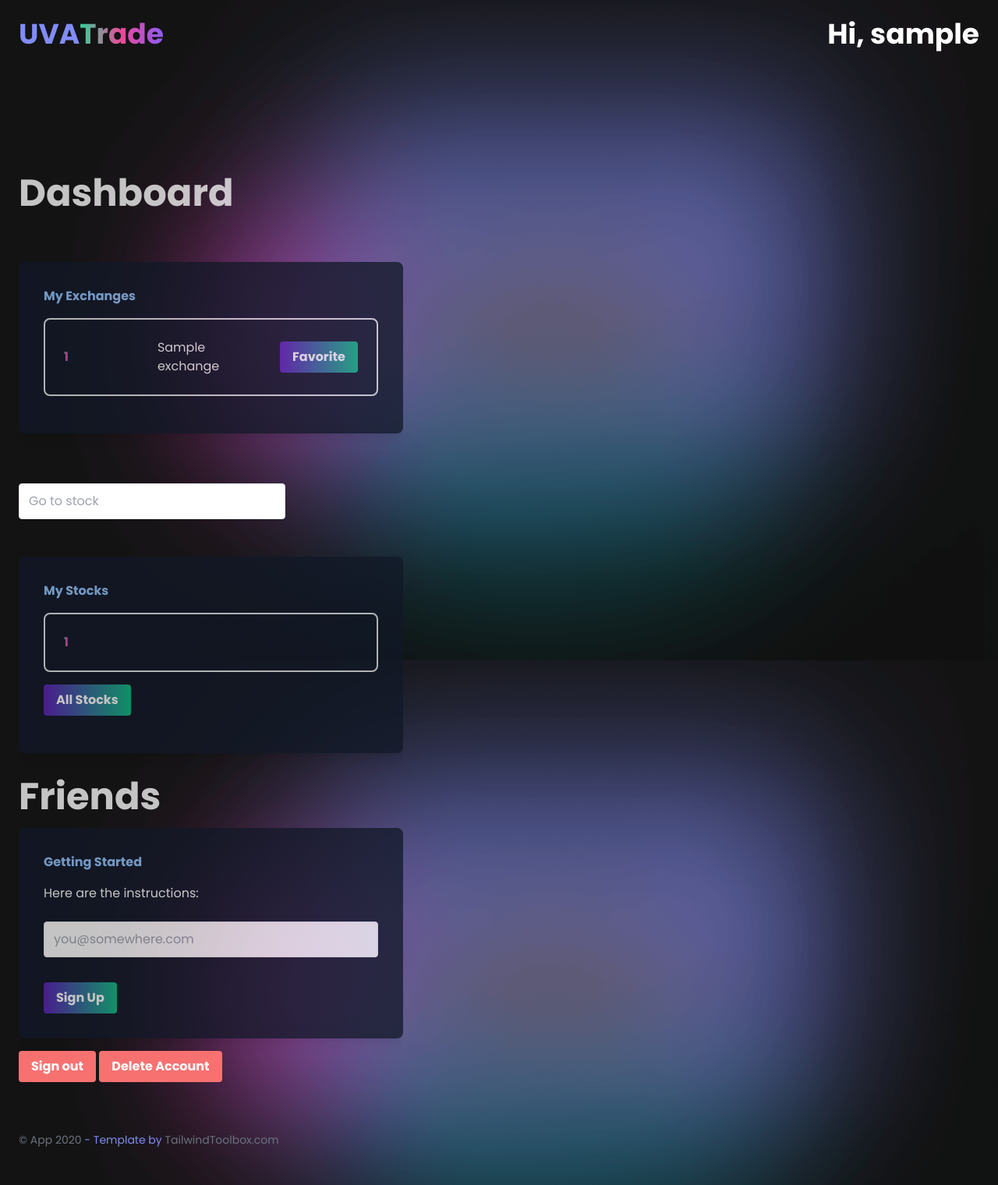
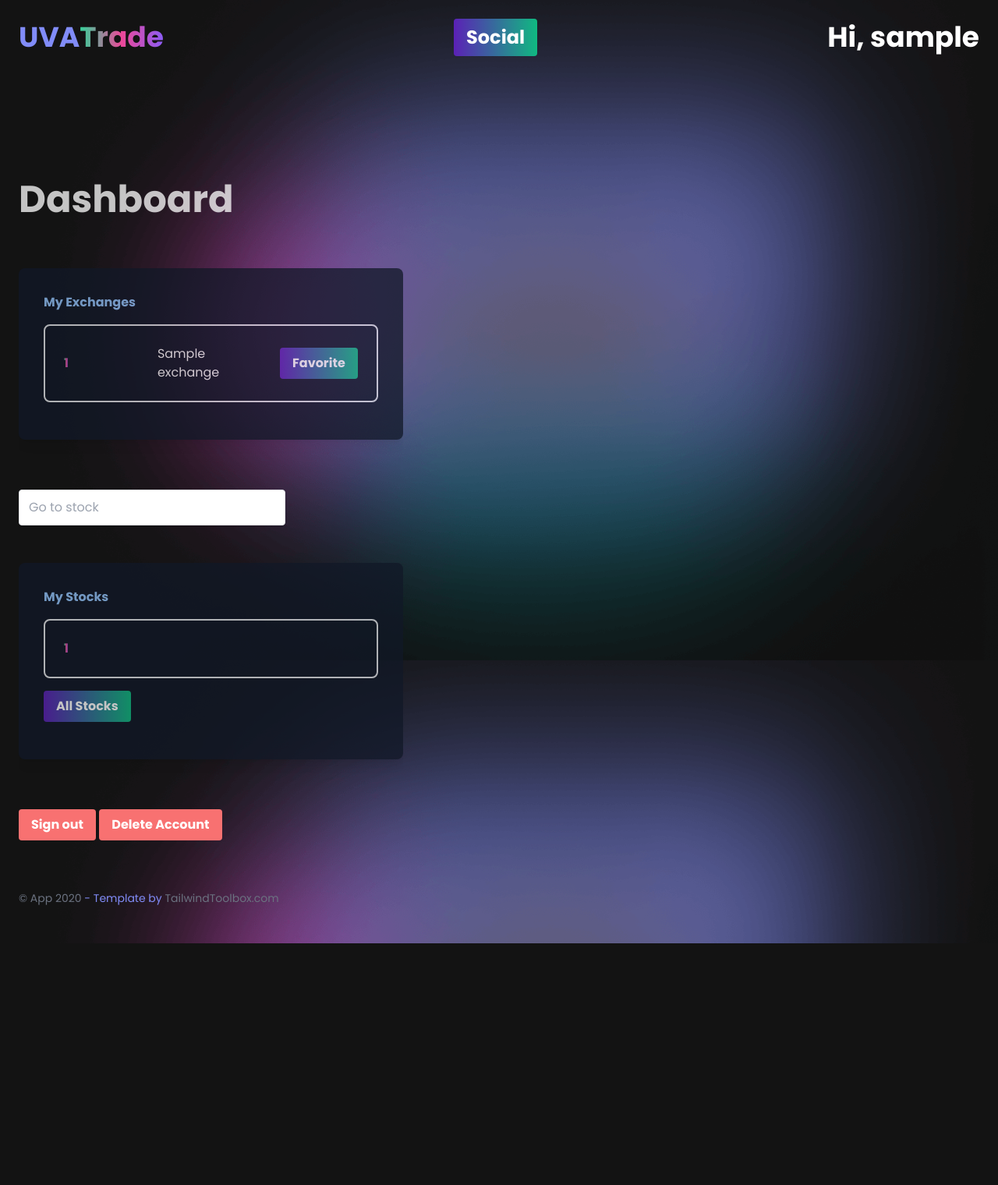
Before and after one commit to bryan-eastwood/cs4750-stock-app, a Flask app: template templates/dashboard.html in a window 1280 px wide. Shown: the whole page at 78% size. After the commit the page ends 1210 px from the top, so only its background shows below. Run offline with Flask 2, Linux system fonts and the light colour scheme; the template is opened without the code that fills it: most values are stand-ins (such as "Sample title", 1, 10 or a date in 2020); some libraries are stand-ins or nearby versions.

Commit message:
social button works

```diff
--- a/templates/dashboard.html
+++ b/templates/dashboard.html
@@ -29,6 +29,15 @@
           <a class="flex items-center text-indigo-400 no-underline hover:no-underline font-bold text-2xl lg:text-4xl" href="#">
             UVA<span class="bg-clip-text text-transparent bg-gradient-to-r from-green-400 via-pink-500 to-purple-500">Trade</span>
           </a>
+          <a>
+            <form action="/social" method="get">
+              <button
+                class="items-center object-none object-right bg-gradient-to-r from-purple-800 to-green-500 hover:from-pink-500 hover:to-green-500 text-white text-2xl font-bold py-2 px-4 rounded focus:ring transform transition hover:scale-105 duration-300 ease-in-out"
+                type="submit">
+                Social
+              </button>
+            </form>
+          </a>
           <a class="flex items-end text-white no-underline hover:no-underline font-bold text-2xl lg:text-4xl" href="#">
             Hi, {{ usernamelogin }}
           </a>
@@ -41,6 +50,10 @@
           <h1 class="my-4 text-3xl md:text-5xl text-white opacity-75 font-bold leading-tight text-center md:text-left">
             Dashboard
           </h1>
+
+
+
+
           <br></br>
 
           <form action="/favorite" method="get" class="bg-gray-900 opacity-75 w-full shadow-lg rounded-lg px-8 pt-6 pb-8 mb-4">
@@ -129,35 +142,8 @@
             </div>
           </form>
 
-          <h1 class="my-4 text-3xl md:text-5xl text-white opacity-75 font-bold leading-tight text-center md:text-left">
-            Friends
-          </h1>
+          <br></br>
 
-          <form class="bg-gray-900 opacity-75 w-full shadow-lg rounded-lg px-8 pt-6 pb-8 mb-4">
-            <div class="mb-4">
-              <label class="block text-blue-300 py-2 font-bold mb-2" for="emailaddress">
-                Getting Started
-              </label>
-
-              <p class="mb-6 text-white">Here are the instructions:</p>
-
-              <input
-                class="shadow appearance-none border rounded w-full p-3 text-gray-700 leading-tight focus:ring transform transition hover:scale-105 duration-300 ease-in-out"
-                id="emailaddress"
-                type="text"
-                placeholder="you@somewhere.com"
-              />
-            </div>
-
-            <div class="flex items-center justify-between pt-4">
-              <button
-                class="bg-gradient-to-r from-purple-800 to-green-500 hover:from-pink-500 hover:to-green-500 text-white font-bold py-2 px-4 rounded focus:ring transform transition hover:scale-105 duration-300 ease-in-out"
-                type="button"
-              >
-                Sign Up
-              </button>
-            </div>
-          </form>
           <form action="/signout" method="post">
             <button
             class="bg-red-400 hover:from-pink-500 hover:to-green-500 text-white font-bold py-2 px-4 rounded focus:ring transform transition hover:scale-105 duration-300 ease-in-out self-center"
```
